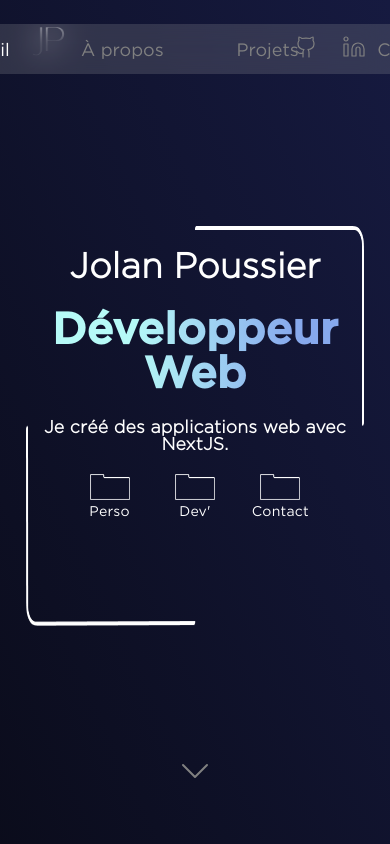
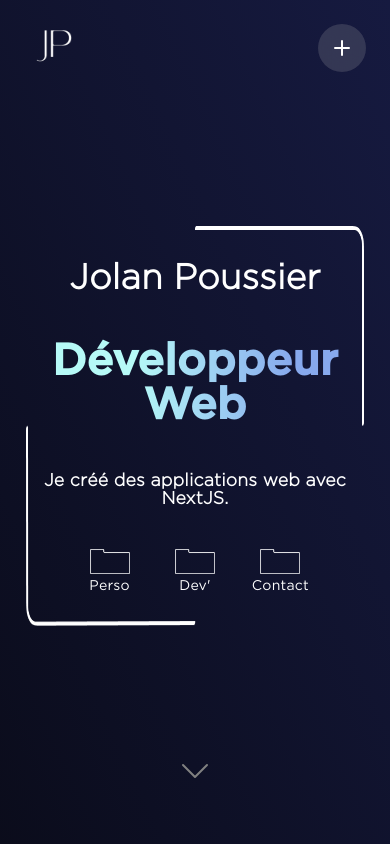
Before and after one commit to JolanPoussier/portfolio, a Next.js app: page / in a window 390 px wide. Shown: the top 844 px of the page. Built offline with nearby package versions, Linux system fonts and the light colour scheme.

Commit message:
fix: responsive navbar

```diff
--- a/src/components/about.tsx
+++ b/src/components/about.tsx
@@ -34,7 +34,7 @@ const Main = styled.section`
   display: flex;
   justify-content: center;
   flex-direction: column;
-
+  margin-bottom: 1em;
   @media (max-width: 600px) {
     width: 100%;
   }
--- a/src/components/home.tsx
+++ b/src/components/home.tsx
@@ -40,9 +40,8 @@ const Text = styled.div`
   z-index: 1;
   text-align: center;
   @media (max-width: 900px) {
-    & {
-      width: 95%;
-    }
+    width: 95%;
+    height: 396px;
   }
 `;
 
--- a/src/components/navbar.tsx
+++ b/src/components/navbar.tsx
@@ -1,7 +1,28 @@
-import { Github, Linkedin } from "lucide-react";
+"use client";
+
+import { Github, Linkedin, Plus } from "lucide-react";
 import Image from "next/image";
 import Link from "next/link";
-import styled from "styled-components";
+import { useState } from "react";
+import { useMediaQuery } from "react-responsive";
+import styled, { css, keyframes } from "styled-components";
+
+const rotateButton = keyframes`
+    from {
+        transform: rotate(0);
+    }
+    to {
+        transform: rotate(0.375turn);
+    }
+`;
+const rotateBackButton = keyframes`
+    from {
+        transform: rotate(0.375turn);
+    }
+    to {
+        transform: rotate(0);
+    }
+`;
 
 const Logo = styled.div`
   position: absolute;
@@ -26,6 +47,46 @@ const Container = styled.header`
   border-radius: 30px;
   font-family: ${(props) => props.theme.fonts.light};
   font-size: 18px;
+`;
+
+const ContainerMobile = styled(Container)<{ modal: Boolean }>`
+  left: auto;
+  right: ${(props) => (props.modal ? `24px` : `-200px`)};
+  top: 84px;
+  flex-direction: column;
+  width: 200px;
+  height: 250px;
+  transition: all 0.5s ease-in-out;
+`;
+
+const animation = () => css`
+  ${rotateButton} 5s alternate;
+`;
+const animationBack = () => css`
+  ${rotateBackButton} 5s alternate;
+`;
+const NavbarButton = styled.button<{ modal: Boolean }>`
+  position: fixed;
+  z-index: 6;
+  top: 24px;
+  right: 24px;
+  padding: 12px;
+  display: flex;
+  align-items: center;
+  backdrop-filter: blur(15px);
+  background-color: rgba(182, 182, 182, 0.2);
+  border-radius: 30px;
+  border: none;
+  color: white;
+
+  ${({ modal }) =>
+    modal
+      ? css`
+          animation: ${rotateButton} 0.5s ease-in-out alternate forwards;
+        `
+      : css`
+          animation: ${rotateBackButton} 0.5s ease-in-out alternate forwards;
+        `}
 `;
 
 const ContactSection = styled.div`
@@ -59,48 +120,30 @@ const NavLink = styled(Link)<{ focus?: string }>`
 `;
 
 export default function Navbar({ location }: { location: string }) {
+  const isLaptopOrTablet = useMediaQuery({
+    query: "(min-width: 900px)",
+  });
+  const [modalOpen, setModalOpen] = useState<Boolean>(false);
   return (
     <>
       <Logo>
         <Image
           src={"/assets/logo.png"}
           alt="Logo with inital JP"
-          width={90}
-          height={90}
+          width={100}
+          height={100}
         />
       </Logo>
+      {isLaptopOrTablet && (
+        <>
           <Container>
-        <NavLink
-          focus={location == "" || location == "home" ? "true" : ""}
-          href={"/#home"}
-          scroll={true}
-        >
-          Accueil
-        </NavLink>
-        <NavLink
-          focus={location == "about" ? "true" : ""}
-          href={"/#about"}
-          scroll={true}
-        >
-          À propos
-        </NavLink>
-        <NavLink
-          focus={location == "projects" ? "true" : ""}
-          href={"/#projects"}
-          scroll={true}
-        >
-          Projets
-        </NavLink>
-        <NavLink
-          focus={location == "contact" ? "true" : ""}
-          href={"/#contact"}
-          scroll={true}
-        >
-          Contact
-        </NavLink>
+            <NavbarContent location={location} />
           </Container>
           <ContactSection>
-        <ContactLink target="_blank" href={"https://github.com/JolanPoussier"}>
+            <ContactLink
+              target="_blank"
+              href={"https://github.com/JolanPoussier"}
+            >
               <Github strokeWidth={1.2} />
             </ContactLink>
             <ContactLink
@@ -111,5 +154,66 @@ export default function Navbar({ location }: { location: string }) {
             </ContactLink>
           </ContactSection>
         </>
+      )}
+      {!isLaptopOrTablet && (
+        <>
+          <NavbarButton
+            modal={modalOpen}
+            onClick={() => setModalOpen(!modalOpen)}
+          >
+            <Plus />
+          </NavbarButton>
+
+          <ContainerMobile modal={modalOpen}>
+            <NavbarContent location={location} setModalOpen={setModalOpen} />
+          </ContainerMobile>
+        </>
+      )}
+    </>
   );
 }
+
+function NavbarContent({
+  location,
+  setModalOpen,
+}: {
+  location: string;
+  setModalOpen?: (isOpen: Boolean) => void;
+}) {
+  return (
+    <>
+      <NavLink
+        focus={location == "" || location == "home" ? "true" : ""}
+        href={"/#home"}
+        scroll={true}
+        onClick={() => setModalOpen?.(false)}
+      >
+        Accueil
+      </NavLink>
+      <NavLink
+        focus={location == "about" ? "true" : ""}
+        href={"/#about"}
+        scroll={true}
+        onClick={() => setModalOpen?.(false)}
+      >
+        À propos
+      </NavLink>
+      <NavLink
+        focus={location == "projects" ? "true" : ""}
+        href={"/#projects"}
+        scroll={true}
+        onClick={() => setModalOpen?.(false)}
+      >
+        Projets
+      </NavLink>
+      <NavLink
+        focus={location == "contact" ? "true" : ""}
+        href={"/#contact"}
+        scroll={true}
+        onClick={() => setModalOpen?.(false)}
+      >
+        Contact
+      </NavLink>
+    </>
+  );
+}
--- a/src/components/projects.tsx
+++ b/src/components/projects.tsx
@@ -20,7 +20,7 @@ const Title = styled.h1`
   text-align: center;
   font-size: 3em;
   margin: auto;
-  margin-top: 3em;
+  margin-top: 2em;
   margin-bottom: 1em;
   line-height: normal;
   background: linear-gradient(to right, #87a9ed, #b6faf7);
--- a/src/components/title.tsx
+++ b/src/components/title.tsx
@@ -1,5 +1,3 @@
-"use client";
-
 import splitStringUsingRegex from "@/utils/splitStringUsingRegexs";
 import styled, { keyframes } from "styled-components";
 import { motion } from "framer-motion";
```
Also changed, not shown: src/theme/provider.tsx (+4 -4 lines). Lines whose indentation alone changed are shown as unchanged.
